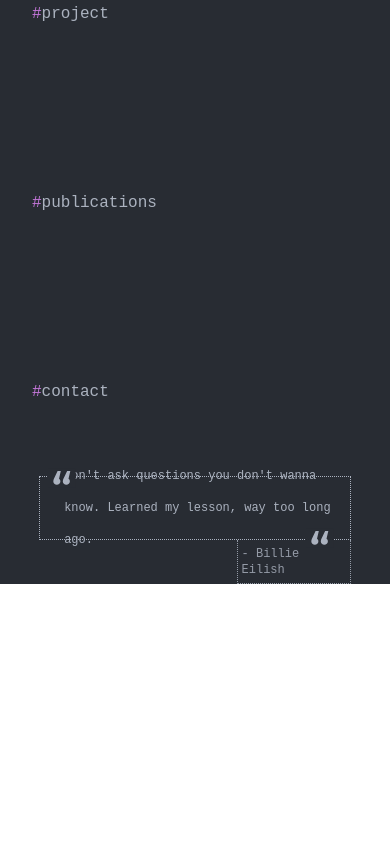
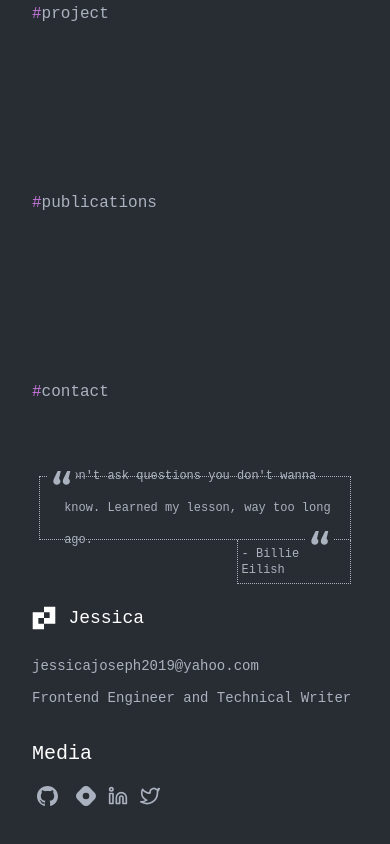
Before and after one commit to ForJessicaSake/Portfolio, a React (Create React App) app: page / in a window 390 px wide. Shown: the part 488-1332 px from the top of the page. Before the commit the page ends 1072 px from the top, so only its background shows below. Built offline with nearby package versions, Linux system fonts and the light colour scheme.

Commit message:
feat:footer user interface completed & responsive

```diff
--- a/package.json
+++ b/package.json
@@ -13,6 +13,7 @@
     "jotai": "^2.0.1",
     "react": "^18.2.0",
     "react-dom": "^18.2.0",
+    "react-icons": "^4.7.1",
     "react-query": "^3.39.3",
     "react-router-dom": "^6.8.1",
     "react-scripts": "5.0.1",
--- /dev/null
+++ b/src/components/Footer.tsx
@@ -0,0 +1,44 @@
+import React from "react";
+import Logo from "../assets/Union.svg";
+import GitHub from "../assets/Github.svg";
+import { FiLinkedin, FiTwitter } from "react-icons/fi";
+import { SiHashnode } from "react-icons/si";
+import { Link } from "react-router-dom";
+const Footer = () => {
+  return (
+    <footer className="flex lg:flex-row flex-col justify-between lg:items-center w-full lg:h-48 h-full cursor-pointer py-2 px-6">
+      <nav className="text-sm">
+        <section className="flex justify-between items-center w-96">
+          <figure className="flex items-center lg:w-24 w-28 justify-between py-3">
+            <img src={Logo} alt="Logo" className="w-6 h-6 lg:w-5 lg:h-5" />
+            <figcaption className="font-medium text-lg text-white lg:text-base">
+              Jessica
+            </figcaption>
+          </figure>
+        </section>
+        <p className="py-3">jessicajoseph2019@yahoo.com</p>
+        <p>Frontend Engineer and Technical Writer</p>
+      </nav>
+
+      <section className="flex flex-col lg:py-0 py-8">
+        <h1 className="text-xl text-white">Media</h1>
+        <figure className="flex justify-between items-center w-32 py-3">
+          <Link to="https://github.com/ForJessicaSake">
+            <img src={GitHub} alt="GitHub" className="h-8 w-8" />
+          </Link>
+          <Link to="https://hashnode.com/@ForJessicasake">
+            <SiHashnode className="h-5 w-5" />
+          </Link>
+          <Link to="https://www.linkedin.com/in/jessica-joseph-/">
+            <FiLinkedin className="h-5 w-5" />
+          </Link>
+          <Link to="https://twitter.com/forJessica_sake">
+            <FiTwitter className="h-5 w-5" />
+          </Link>
+        </figure>
+      </section>
+    </footer>
+  );
+};
+
+export default Footer;
--- /dev/null
+++ b/src/components/Project.tsx
@@ -0,0 +1,9 @@
+import React from 'react'
+
+const Project = () => {
+  return (
+    <div>Project</div>
+  )
+}
+
+export default Project
--- a/src/elements/Box.tsx
+++ b/src/elements/Box.tsx
@@ -13,7 +13,7 @@ const Box = () => {
             <img src ={quotes} alt ="quotes" className="lg:h-8 lg:w-8 w-7 h-7"/>
         </figure>
       </section>
-      <section className="animate-pulse flex justify-end lg:w-10/12 w-11/12">
+      <section className="flex justify-end lg:w-10/12 w-11/12">
         <h3 className="border border-t-0 border-dotted border-secondary h-11 flex justify-center items-center lg:w-2/12 w-4/12 lg:text-base text-xs px-1">
          - Billie Eilish
         </h3>
--- a/src/pages/Home.tsx
+++ b/src/pages/Home.tsx
@@ -1,3 +1,4 @@
+import Footer from '../components/Footer'
 import Navbar from '../components/Navbar'
 import Box from '../elements/Box'
 import Header from '../elements/Header'
@@ -8,6 +9,7 @@ const Home:React.FC = () => {
     <Navbar/>
     <Header/>
     <Box/>
+    <Footer/>
     </main>
   )
 }
```
Also changed, not shown: src/assets/Github.svg (added), 1 other file (tests, documents, lock files or other folders).
